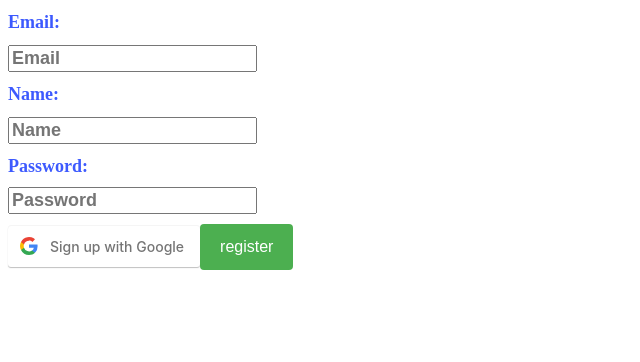
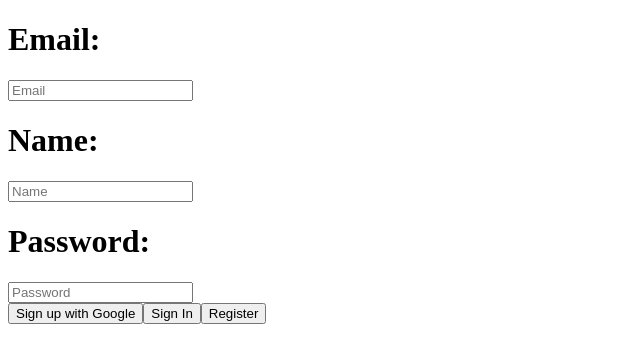
Before and after one commit to CarterrRyan/my-web-app, a Vue app: page /signin in a window 1280 px wide. Before the commit this address led to /register. Shown: the top 362 px of the page, without its empty margins (0-640 px from the left). Built offline with nearby package versions, Linux system fonts and the light colour scheme.

Commit message:
added a home

```diff
--- a/src/App.vue
+++ b/src/App.vue
@@ -11,7 +11,7 @@ export default {
   components: {
   },
   mounted(){
-    this.$router.push('/register');
+    this.$router.push('/signin');
   },
 }
 </script>
--- /dev/null
+++ b/src/components/homeComponent.vue
@@ -0,0 +1,16 @@
+<template>
+  <div>
+    <h1>Home</h1>
+  </div>
+</template>
+
+<script>
+export default {
+  name: 'HomeComponent',
+  // Your JavaScript logic goes here
+}
+</script>
+
+<style scoped>
+/* Your CSS styles go here */
+</style>
--- a/src/components/registerComponent.vue
+++ b/src/components/registerComponent.vue
@@ -42,7 +42,7 @@ export default {
           password: this.password
         });
         console.log(response.data);
-        this.$router.push('/mainMenu');
+        this.$router.push('/home');
       } catch(error) {
         console.log(error);
       }
--- /dev/null
+++ b/src/components/signinComponent.vue
@@ -0,0 +1,46 @@
+<template>
+    <div class="main">
+     <h1 class="email"> Email:</h1>
+      <input class="email" v-model="email" placeholder="Email" type="Text">
+      <h1 class="name"> Name:</h1>
+      <input class="name" v-model="name" placeholder="Name" type="Text">
+      <h1 class="password"> Password:</h1>
+      <input class="password" v-model="password" placeholder="Password" type="Text">
+    </div>
+    <button @click="signUpWithGoogle" class="signUpWithGoogle">Sign up with Google</button>
+    <button @click="signIn" class="signIn">Sign In</button>
+    <button @click="register" class="register">Register</button>
+  </template>
+
+<script>
+import { auth } from '../../firebaseConfig.mjs';
+import { GoogleAuthProvider, signInWithPopup } from "firebase/auth";
+export default {
+  name: 'registerComponent',
+  data(){
+    return{
+      email: '',
+      name: '',
+      password: ''
+    }
+  },
+  methods:{
+      async signUpWithGoogle(){
+        try{
+          const provider = new GoogleAuthProvider();
+          await signInWithPopup(auth,provider);
+          this.$router.push('/home');
+        }catch(error) {
+        console.log(error);
+      }
+    },
+    async register(){
+        this.$router.push('/register');
+    }
+}
+}
+</script>
+
+<style scoped>
+/* Your CSS styles go here */
+</style>
--- a/src/main.js
+++ b/src/main.js
@@ -5,10 +5,14 @@ import{createRouter, createWebHistory} from 'vue-router'
 //import your components
 import App from './App.vue'
 import registerComponent from './components/registerComponent.vue'
+import signinComponent from './components/signinComponent.vue'
+import homeComponent from'./components/homeComponent.vue'
 
 //define routes
 const routes=[
-    {path: '/register', component: registerComponent}
+    {path: '/register', component: registerComponent},
+    {path:'/signin', component:signinComponent},
+    {path:'/home',component: homeComponent}
 ]
 
 //create router instance
```
